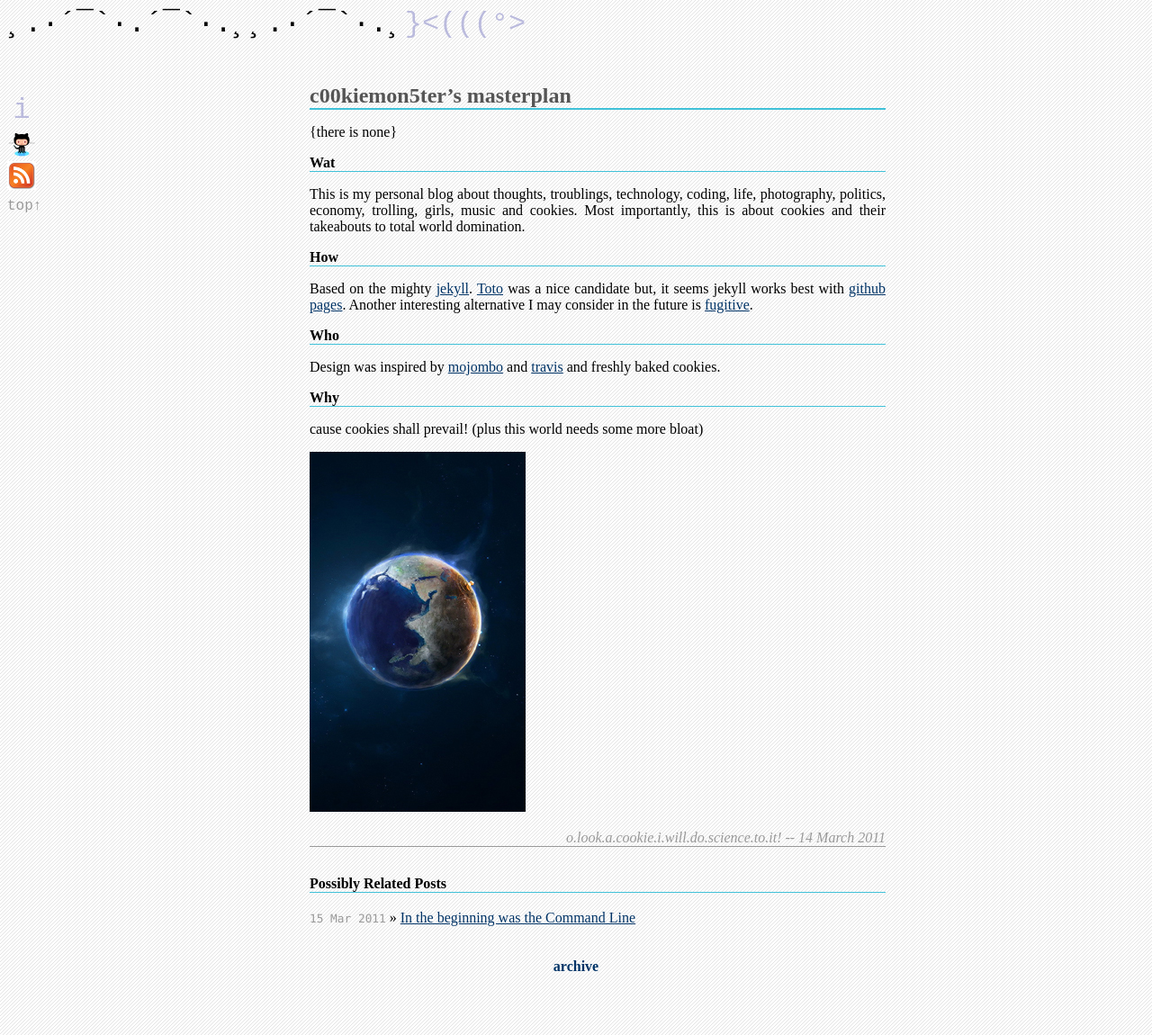
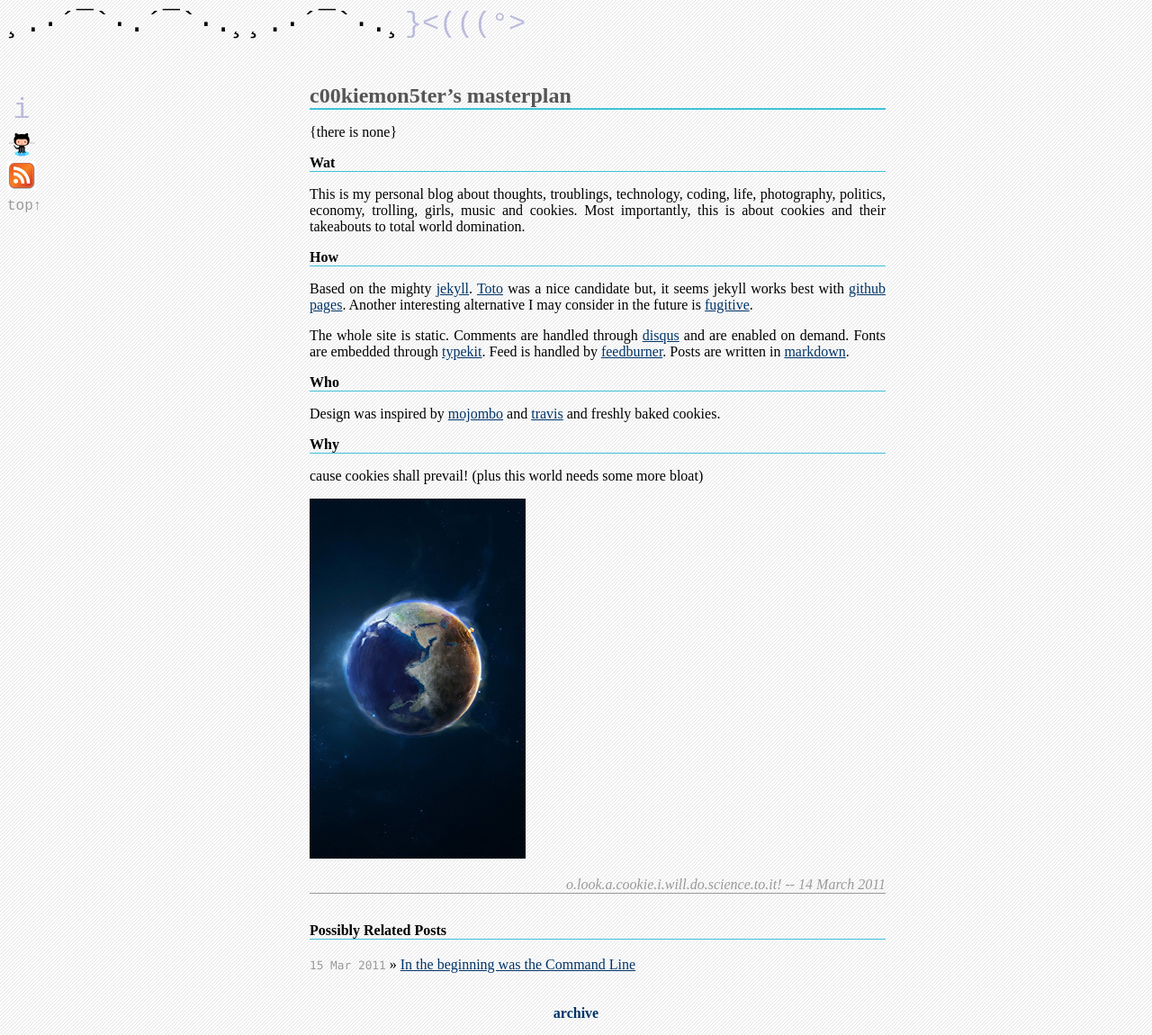
Before and after one commit to c00kiemon5ter/c00kiemon5ter.github.com, a Jekyll site: the page built from _posts/2011-03-14-Welcome.markdown, in a window 1280 px wide. Shown: the whole page at 90% size. Built offline with Jekyll 4.4.1, drawn with Linux system fonts in a browser that asks for light colours; Markdown is read by kramdown in place of the engine named in the settings.

Commit message:
welcome: add link id's and comments/fonts info

```diff
--- a/_posts/2011-03-14-Welcome.markdown
+++ b/_posts/2011-03-14-Welcome.markdown
@@ -15,19 +15,35 @@
 
 How
 ---
-Based on the mighty [jekyll](https://github.com/mojombo/jekyll). [Toto](https://github.com/cloudhead/toto) was a nice
-candidate but, it seems jekyll works best with [github pages](http://pages.github.com).
-Another interesting alternative I may consider in the future is [fugitive](http://gitorious.org/fugitive).
+Based on the mighty [jekyll][jekyll]. [Toto][toto] was a nice
+candidate but, it seems jekyll works best with [github pages][ghpages].
+Another interesting alternative I may consider in the future is [fugitive][fugitive].
+
+The whole site is static. Comments are handled through [disqus][disqus] and are enabled on demand.
+Fonts are embedded through [typekit][typekit]. Feed is handled by [feedburner][feed].
+Posts are written in [markdown][mkdn].
 
 Who
 ---
-Design was inspired by [mojombo](http://tom.preston-werner.com) and [travis](http://combinate.us/) and freshly baked cookies.
+Design was inspired by [mojombo][tpw] and [travis][travis] and freshly baked cookies.
 
 Why
 ---
 cause cookies shall prevail! (plus this world needs some more bloat)
 
-![cookies](/files/images/cookiebomb.png)
+![cookies][cookiebomb]
 
 
 <p class="meta">o.look.a.cookie.i.will.do.science.to.it! -- 14 March 2011</p>
+
+[jekyll]: http://jekyllrb.com
+[toto]: http://cloudhead.io/toto
+[ghpages]: http://pages.github.com
+[fugitive]: http://gitorious.org/fugitive
+[disqus]: http://disqus.com
+[typekit]: http://typekit.com
+[feed]: http://feedburner.google.com
+[mkdn]: http://github.github.com/github-flavored-markdown/
+[tpw]: http://tom.preston-werner.com
+[travis]: http://combinate.us
+[cookiebomb]: /files/images/cookiebomb.png "cookiebomb!"
```
